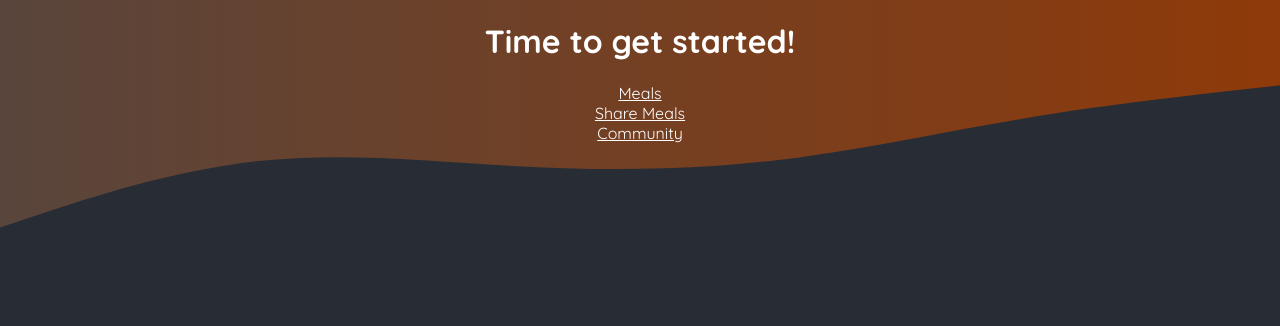
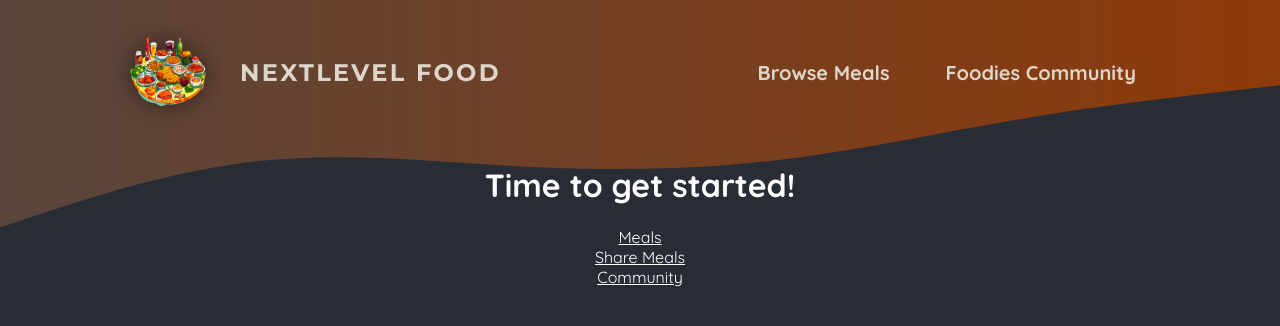
Before and after one commit to Harish1651999/fullstack-next-app, a Next.js app: page / in a window 1280 px wide. Shown: the top 326 px of the page. Built offline with nearby package versions, Linux system fonts and the light colour scheme.

Commit message:
add header with styling.

```diff
--- a/app/layout.js
+++ b/app/layout.js
@@ -1,3 +1,4 @@
+import MainHeader from "@/components/main-header";
 import "./globals.css";
 
 export const metadata = {
@@ -30,6 +31,7 @@
           </svg>
         </div>
 
+        <MainHeader />
         {children}
       </body>
     </html>
--- /dev/null
+++ b/components/main-header.js
@@ -0,0 +1,28 @@
+import Link from "next/link";
+import React from "react";
+import logoImg from "@/assets/logo.png";
+import classes from "./main-header.module.css";
+
+const MainHeader = () => {
+  return (
+    <header className={classes.header}>
+      <Link className={classes.logo} href="/">
+        <img src={logoImg.src} alt="A plate with food on it" />
+        NextLevel Food
+      </Link>
+
+      <nav className={classes.nav}>
+        <ul>
+          <li>
+            <Link href="/meals">Browse Meals</Link>
+          </li>
+          <li>
+            <Link href="/community">Foodies Community</Link>
+          </li>
+        </ul>
+      </nav>
+    </header>
+  );
+};
+
+export default MainHeader;
--- /dev/null
+++ b/components/main-header.module.css
@@ -0,0 +1,67 @@
+.header {
+    display: flex;
+    justify-content: space-between;
+    align-items: center;
+    padding: 2rem 1rem;
+  }
+
+  @media (min-width: 768px) {
+    .header {
+      padding: 2rem 10%;
+    }
+  }
+
+  .nav ul {
+    list-style: none;
+    margin: 0;
+    padding: 0;
+    display: flex;
+    gap: 1.5rem;
+    /* font-family: 'Montserrat', sans-serif; */
+    font-size: 1.25rem;
+  }
+
+  .nav a {
+    text-decoration: none;
+    color: #ddd6cb;
+    font-weight: bold;
+    padding: 0.5rem 1rem;
+    border-radius: 0.5rem;
+  }
+
+  .nav a:hover,
+  .nav a:active {
+    background: linear-gradient(90deg, #ff8a05, #f9b331);
+    background-clip: text;
+    -webkit-background-clip: text;
+    -webkit-text-fill-color: transparent;
+    text-shadow: 0 0 18px rgba(248, 190, 42, 0.8);
+  }
+
+  .active {
+    background: linear-gradient(90deg, #ff8a05, #f9b331);
+    background-clip: text;
+    -webkit-background-clip: text;
+    -webkit-text-fill-color: transparent;
+  }
+
+  .logo {
+    display: flex;
+    align-items: center;
+    justify-content: center;
+    gap: 2rem;
+    text-decoration: none;
+    color: #ddd6cb;
+    font-weight: bold;
+    font-family: 'Montserrat', sans-serif;
+    letter-spacing: 0.15rem;
+    text-transform: uppercase;
+    font-size: 1.5rem;
+  }
+
+  .logo img {
+    width: 5rem;
+    height: 5rem;
+    object-fit: contain;
+    filter: drop-shadow(0 0 0.75rem rgba(0, 0, 0, 0.5));
+  }
```
